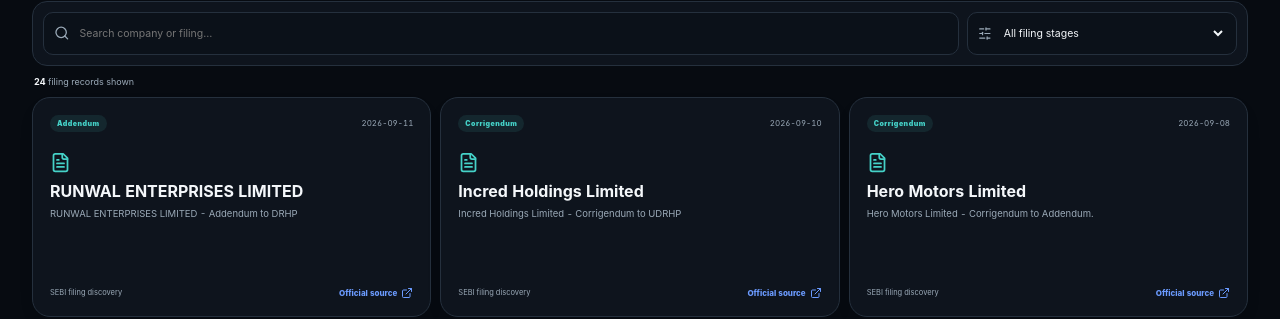
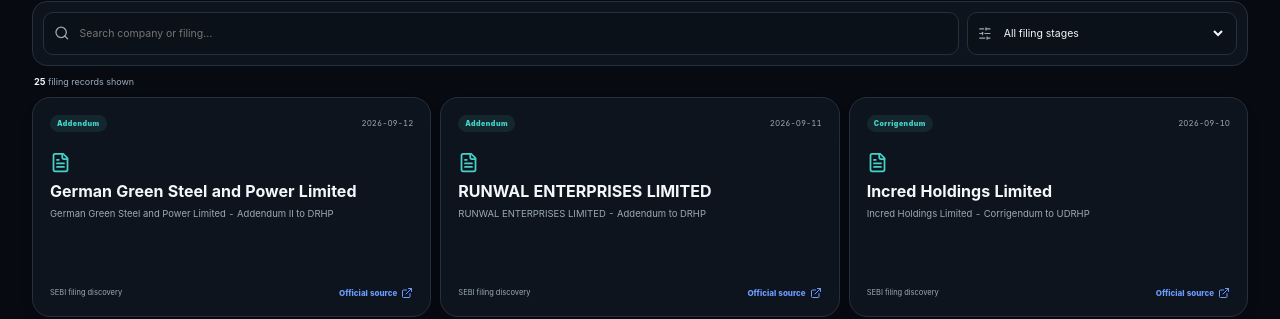
Before and after one commit to aqdas1820/credonomics-site, a Next.js app: page /ipo/documents in a window 1280 px wide. Shown: the part 524-843 px from the top of the page. Built offline with nearby package versions, Linux system fonts and the light colour scheme; no server answers.

Commit message:
Refresh IPO market and filing intelligence

```diff
--- a/app/data/ipo-discovery.generated.ts
+++ b/app/data/ipo-discovery.generated.ts
@@ -2,14 +2,25 @@
 import type { IpoDiscoveryRecord } from './ipo-types'
 
 export const ipoDiscoveryMeta = {
-  "generatedAt": "2026-09-14T15:52:24.375Z",
+  "generatedAt": "2026-09-15T08:37:18.468Z",
   "source": "SEBI Public Issues",
   "sourceUrl": "https://www.sebi.gov.in/sebiweb/home/HomeAction.do?doListing=yes&sid=3&smid=10&ssid=15",
-  "recordCount": 24,
+  "recordCount": 25,
   "note": "Discovery layer only. Financial ranking requires separately normalized offer-document data."
 } as const
 
 export const ipoDiscovery: IpoDiscoveryRecord[] = [
+  {
+    "id": "german-green-steel-and-power-limited-addendum-bd7415",
+    "companyName": "German Green Steel and Power Limited",
+    "filingTitle": "German Green Steel and Power Limited - Addendum II to DRHP",
+    "filingDate": "2026-09-12",
+    "documentStage": "addendum",
+    "documentUrl": "https://www.sebi.gov.in/filings/public-issues/sep-2026/german-green-steel-and-power-limited-addendum-ii-to-drhp_104480.html",
+    "sourceUrl": "https://www.sebi.gov.in/sebiweb/home/HomeAction.do?doListing=yes&sid=3&smid=10&ssid=15",
+    "firstSeen": "2026-09-15T08:37:18.468Z",
+    "lastSeen": "2026-09-15T08:37:18.468Z"
+  },
   {
     "id": "runwal-enterprises-limited-addendum-2e4d3f",
     "companyName": "RUNWAL ENTERPRISES LIMITED",
@@ -19,7 +30,7 @@ export const ipoDiscovery: IpoDiscoveryRecord[] = [
     "documentUrl": "https://www.sebi.gov.in/filings/public-issues/sep-2026/runwal-enterprises-limited-addendum-to-drhp_104424.html",
     "sourceUrl": "https://www.sebi.gov.in/sebiweb/home/HomeAction.do?doListing=yes&sid=3&smid=10&ssid=15",
     "firstSeen": "2026-09-11T08:00:02.795Z",
-    "lastSeen": "2026-09-14T15:52:24.375Z"
+    "lastSeen": "2026-09-15T08:37:18.468Z"
   },
   {
     "id": "incred-holdings-limited-corrigendum-4d78bb",
@@ -30,7 +41,7 @@ export const ipoDiscovery: IpoDiscoveryRecord[] = [
     "documentUrl": "https://www.sebi.gov.in/filings/public-issues/sep-2026/incred-holdings-limited-corrigendum-to-udrhp_104399.html",
     "sourceUrl": "https://www.sebi.gov.in/sebiweb/home/HomeAction.do?doListing=yes&sid=3&smid=10&ssid=15",
     "firstSeen": "2026-09-10T08:04:27.413Z",
-    "lastSeen": "2026-09-14T15:52:24.375Z"
+    "lastSeen": "2026-09-15T08:37:18.468Z"
   },
   {
     "id": "hero-motors-limited-corrigendum-a9d898",
@@ -41,7 +52,7 @@ export const ipoDiscovery: IpoDiscoveryRecord[] = [
     "documentUrl": "https://www.sebi.gov.in/filings/public-issues/sep-2026/hero-motors-limited-corrigendum-to-addendum-_104330.html",
     "sourceUrl": "https://www.sebi.gov.in/sebiweb/home/HomeAction.do?doListing=yes&sid=3&smid=10&ssid=15",
     "firstSeen": "2026-09-08T09:25:03.215Z",
-    "lastSeen": "2026-09-14T15:52:24.375Z"
+    "lastSeen": "2026-09-15T08:37:18.468Z"
   },
   {
     "id": "gaurik-fashions-limited-addendum-f7e143",
@@ -52,7 +63,7 @@ export const ipoDiscovery: IpoDiscoveryRecord[] = [
     "documentUrl": "https://www.sebi.gov.in/filings/public-issues/sep-2026/gaurik-fashions-limited-addendum-to-drhp_104276.html",
     "sourceUrl": "https://www.sebi.gov.in/sebiweb/home/HomeAction.do?doListing=yes&sid=3&smid=10&ssid=15",
     "firstSeen": "2026-09-07T09:26:24.036Z",
-    "lastSeen": "2026-09-14T15:52:24.375Z"
+    "lastSeen": "2026-09-15T08:37:18.468Z"
   },
   {
     "id": "hero-motors-limited-addendum-123d67",
@@ -63,7 +74,7 @@ export const ipoDiscovery: IpoDiscoveryRecord[] = [
     "documentUrl": "https://www.sebi.gov.in/filings/public-issues/aug-2026/hero-motors-limited-addendum-to-drhp_104121.html",
     "sourceUrl": "https://www.sebi.gov.in/sebiweb/home/HomeAction.do?doListing=yes&sid=3&smid=10&ssid=15",
     "firstSeen": "2026-08-31T09:17:41.391Z",
-    "lastSeen": "2026-09-14T15:52:24.375Z"
+    "lastSeen": "2026-09-15T08:37:18.468Z"
   },
   {
     "id": "karamtara-engineering-limited-addendum-9fb3c4",
@@ -74,7 +85,7 @@ export const ipoDiscovery: IpoDiscoveryRecord[] = [
     "documentUrl": "https://www.sebi.gov.in/filings/public-issues/aug-2026/karamtara-engineering-limited-addendum-to-drhp_104033.html",
     "sourceUrl": "https://www.sebi.gov.in/sebiweb/home/HomeAction.do?doListing=yes&sid=3&smid=10&ssid=15",
     "firstSeen": "2026-08-28T21:14:43.778Z",
-    "lastSeen": "2026-09-14T15:52:24.375Z"
+    "lastSeen": "2026-09-15T08:37:18.468Z"
   },
   {
     "id": "armee-infotech-limited-addendum-5fff1b",
@@ -85,7 +96,7 @@ export const ipoDiscovery: IpoDiscoveryRecord[] = [
     "documentUrl": "https://www.sebi.gov.in/filings/public-issues/aug-2026/armee-infotech-limited-addendum-ii-to-drhp_104294.html",
     "sourceUrl": "https://www.sebi.gov.in/sebiweb/home/HomeAction.do?doListing=yes&sid=3&smid=10&ssid=15",
     "firstSeen": "2026-09-07T09:26:24.036Z",
-    "lastSeen": "2026-09-14T15:52:24.375Z"
+    "lastSeen": "2026-09-15T08:37:18.468Z"
   },
   {
     "id": "t-c-terrytex-limited-corrigendum-fe614a",
@@ -96,7 +107,7 @@ export const ipoDiscovery: IpoDiscoveryRecord[] = [
     "documentUrl": "https://www.sebi.gov.in/filings/public-issues/aug-2026/t-c-terrytex-limited-addendum-cum-corrigendum-to-drhp_103904.html",
     "sourceUrl": "https://www.sebi.gov.in/sebiweb/home/HomeAction.do?doListing=yes&sid=3&smid=10&ssid=15",
     "firstSeen": "2026-08-24T11:02:16.253Z",
-    "lastSeen": "2026-09-14T15:52:24.375Z"
+    "lastSeen": "2026-09-15T08:37:18.468Z"
   },
   {
     "id": "lumino-industries-limited-corrigendum-9e4344",
@@ -107,7 +118,7 @@ export const ipoDiscovery: IpoDiscoveryRecord[] = [
     "documentUrl": "https://www.sebi.gov.in/filings/public-issues/aug-2026/lumino-industries-limited-corrigendum-to-drhp_103755.html",
     "sourceUrl": "https://www.sebi.gov.in/sebiweb/home/HomeAction.do?doListing=yes&sid=3&smid=10&ssid=15",
     "firstSeen": "2026-08-19T10:04:47.322Z",
-    "lastSeen": "2026-09-14T15:52:24.375Z"
+    "lastSeen": "2026-09-15T08:37:18.468Z"
   },
   {
     "id": "german-green-steel-and-power-ltd-addendum-bf8abd",
--- a/app/data/ipo-market-master.generated.ts
+++ b/app/data/ipo-market-master.generated.ts
@@ -4,7 +4,7 @@
 import type { IpoMarketRecord } from './ipo-types'
 
 export const ipoMarketMasterMeta = {
-  "generatedAt": "2026-09-14T15:52:12.323Z",
+  "generatedAt": "2026-09-15T08:37:05.428Z",
   "recordCount": 2,
   "nseCount": 2,
   "bseCount": 0,
@@ -31,17 +31,17 @@ export const ipoMarketMaster: IpoMarketRecord[] = [
       ]
     },
     "subscription": {
-      "total": 0.905597800152321,
-      "updatedAt": "2026-09-14T15:52:12.323Z",
+      "total": 6.315471362325751,
+      "updatedAt": "2026-09-15T08:37:05.428Z",
       "sourceUrl": "https://www.nseindia.com/market-data/issue-information?series=EQ&symbol=VEEGALAND&type=Active"
     },
     "sharesOffered": 11307692,
-    "sharesBid": 10240221,
+    "sharesBid": 71413405,
     "estimatedIssueValueCr": 158.31,
     "marketSource": "NSE",
     "sourceUrl": "https://www.nseindia.com/market-data/all-upcoming-issues-ipo",
     "issueInfoUrl": "https://www.nseindia.com/market-data/issue-information?series=EQ&symbol=VEEGALAND&type=Active",
-    "fetchedAt": "2026-09-14T15:52:12.323Z"
+    "fetchedAt": "2026-09-15T08:37:05.428Z"
   },
   {
     "slug": "manika-plastech-ltd-e67bc06",
@@ -60,16 +60,16 @@ export const ipoMarketMaster: IpoMarketRecord[] = [
       ]
     },
     "subscription": {
-      "total": 0.9358464395923508,
-      "updatedAt": "2026-09-14T15:52:12.323Z",
+      "total": 4.712019529320703,
+      "updatedAt": "2026-09-15T08:37:05.428Z",
       "sourceUrl": "https://www.nseindia.com/market-data/issue-information?series=EQ&symbol=MANIKA&type=Active"
     },
     "sharesOffered": 21386919,
-    "sharesBid": 20014872,
+    "sharesBid": 100775580,
     "estimatedIssueValueCr": 91.96,
     "marketSource": "NSE",
     "sourceUrl": "https://www.nseindia.com/market-data/all-upcoming-issues-ipo",
     "issueInfoUrl": "https://www.nseindia.com/market-data/issue-information?series=EQ&symbol=MANIKA&type=Active",
-    "fetchedAt": "2026-09-14T15:52:12.323Z"
+    "fetchedAt": "2026-09-15T08:37:05.428Z"
   }
 ]
```
Also changed, not shown: public/data/ipo/discovery.json (+22 -11 lines), public/data/ipo/market-master.json (+9 -9 lines).
